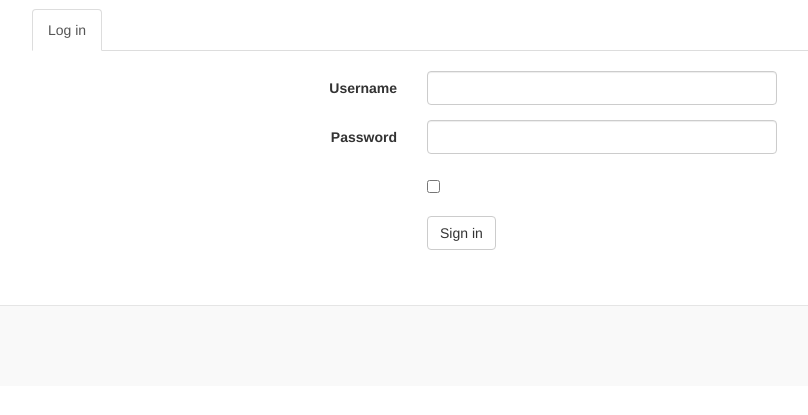
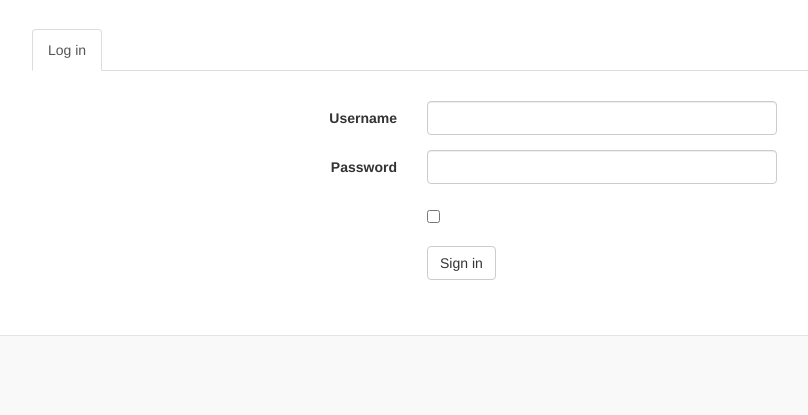
Before and after one commit to Yappawu/StepByStep, a Flask app: page /auth/login in a window 1280 px wide. Shown: the part 51-466 px from the top of the page, without its empty margins (38-846 px from the left). Run offline with Flask 2, Linux system fonts and the light colour scheme; some libraries are stand-ins or nearby versions.

Commit message:
nav layout

```diff
--- a/stepbystep/static/css/base.css
+++ b/stepbystep/static/css/base.css
@@ -1,5 +1,10 @@
 body {
     padding-top: 60px;
+}
+
+.nav-tabs{
+    padding-top: 20px;
+    margin-bottom: 10px
 }
 
 .content{
```
